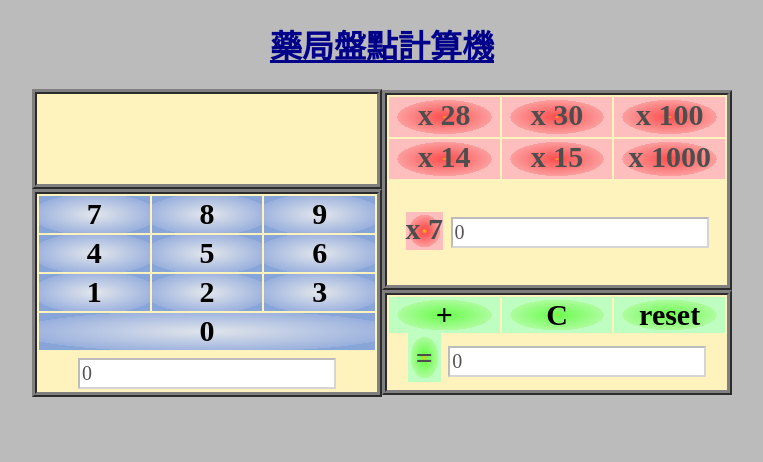
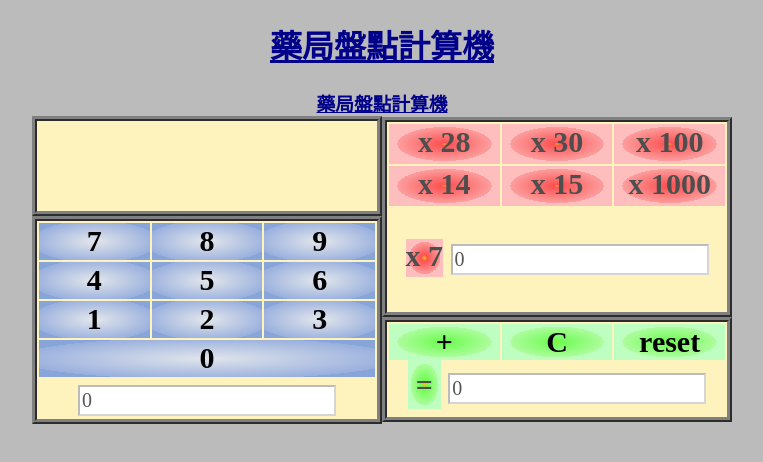
Before and after one commit to yaqqLIN/boxcalculator, a plain HTML site: page boxcalculator.html in a window 1280 px wide. Shown: the whole page, without its empty margins (258-1021 px from the left). Drawn offline with Linux system fonts and the light colour scheme.

Commit message:
Update boxcalculator.html

```diff
--- a/boxcalculator.html
+++ b/boxcalculator.html
@@ -11,8 +11,9 @@
 </head>
 <body>
     <h1 style="text-decoration: underline;color:darkblue ;"><center>藥局盤點計算機</center></h1>
+    <h3 id="titlephone" style="margin:0;text-decoration: underline;color:darkblue ;"><center>藥局盤點計算機</center></h3>
     <div id="shadowresult" style="display: none;" value=0></div>
-    <div id="blockall">
+    <div id="blockall" >
         <div id="block1">
             <table id="table_post">
                 <tr ><td colspan="5" id="count_post" value=""></td></tr>
```
